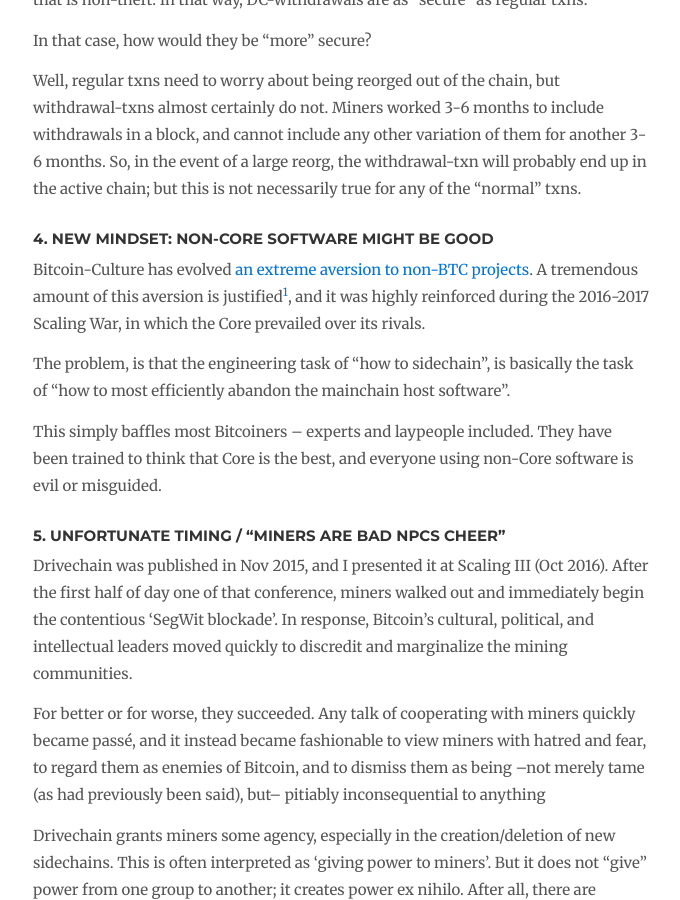
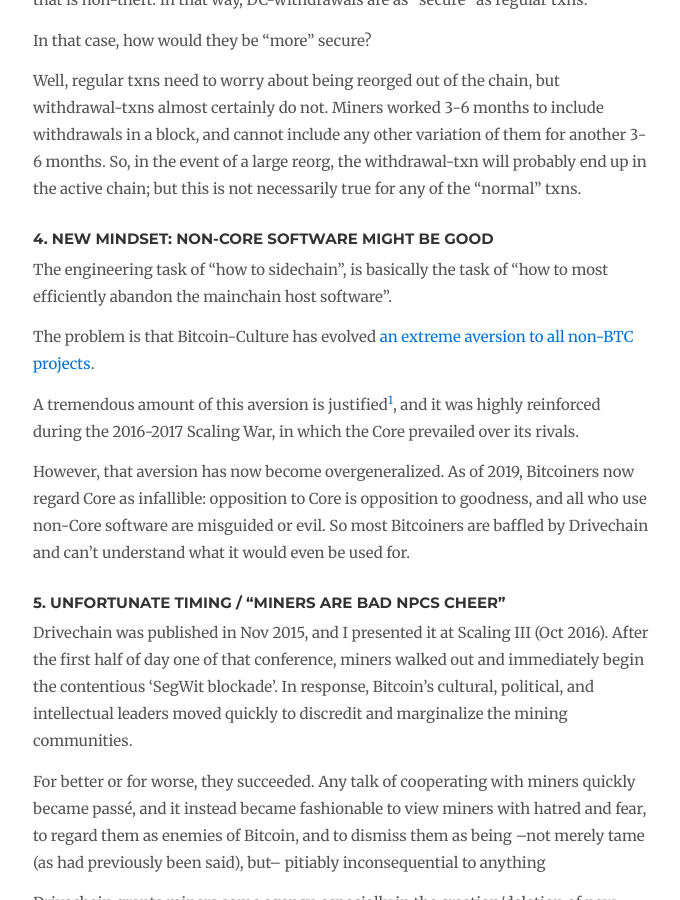
Before and after one commit to drivechain-project/drivechain.info, a Jekyll site: the page built from _posts/2019-04-17-hard-to-understand.md, in a window 1280 px wide and 900 px high, scrolled down 2053 px. Shown: the whole window, without its empty margins (137-817 px from the left). Built offline with Jekyll 4.4.1, drawn with Linux system fonts in a browser that asks for light colours; comment, search, counter and statistics services are not loaded.

Commit message:
Reorder this paragraph

```diff
--- a/_posts/2019-04-17-hard-to-understand.md
+++ b/_posts/2019-04-17-hard-to-understand.md
@@ -52,13 +52,15 @@
 
 ### 4. New Mindset: Non-Core Software Might Be Good
 
-Bitcoin-Culture has evolved [an extreme aversion to non-BTC projects](https://www.reddit.com/r/btc/comments/9i8obh/everything_wrong_with_the_btc_community_in_one/). A tremendous amount of this aversion is justified[^n], and it was highly reinforced during the 2016-2017 Scaling War, in which the Core prevailed over its rivals.
+The engineering task of "how to sidechain", is basically the task of "how to most efficiently abandon the mainchain host software".
+
+The problem is that Bitcoin-Culture has evolved [an extreme aversion to all non-BTC projects](https://www.reddit.com/r/btc/comments/9i8obh/everything_wrong_with_the_btc_community_in_one/).
+
+A tremendous amount of this aversion is justified[^n], and it was highly reinforced during the 2016-2017 Scaling War, in which the Core prevailed over its rivals.
 
 [^n]: Much of it is cognitive dissonance -- it is the only way someone can process a world, where they work hard to make obscure and under-appreciated changes to Bitcoin, while meanwhile the ICO scam down the street gets $30 million dollars in a weekend.
 
-The problem, is that the engineering task of "how to sidechain", is basically the task of "how to most efficiently abandon the mainchain host software".
-
-This simply baffles most Bitcoiners -- experts and laypeople included. They have been trained to think that Core is the best, and everyone using non-Core software is evil or misguided.
+However, that aversion has now become overgeneralized. As of 2019, Bitcoiners now regard Core as infallible: opposition to Core is opposition to goodness, and all who use non-Core software are misguided or evil. So most Bitcoiners are baffled by Drivechain and can't understand what it would even be used for.
 
 <!--
 #### i. Upside Down
```
